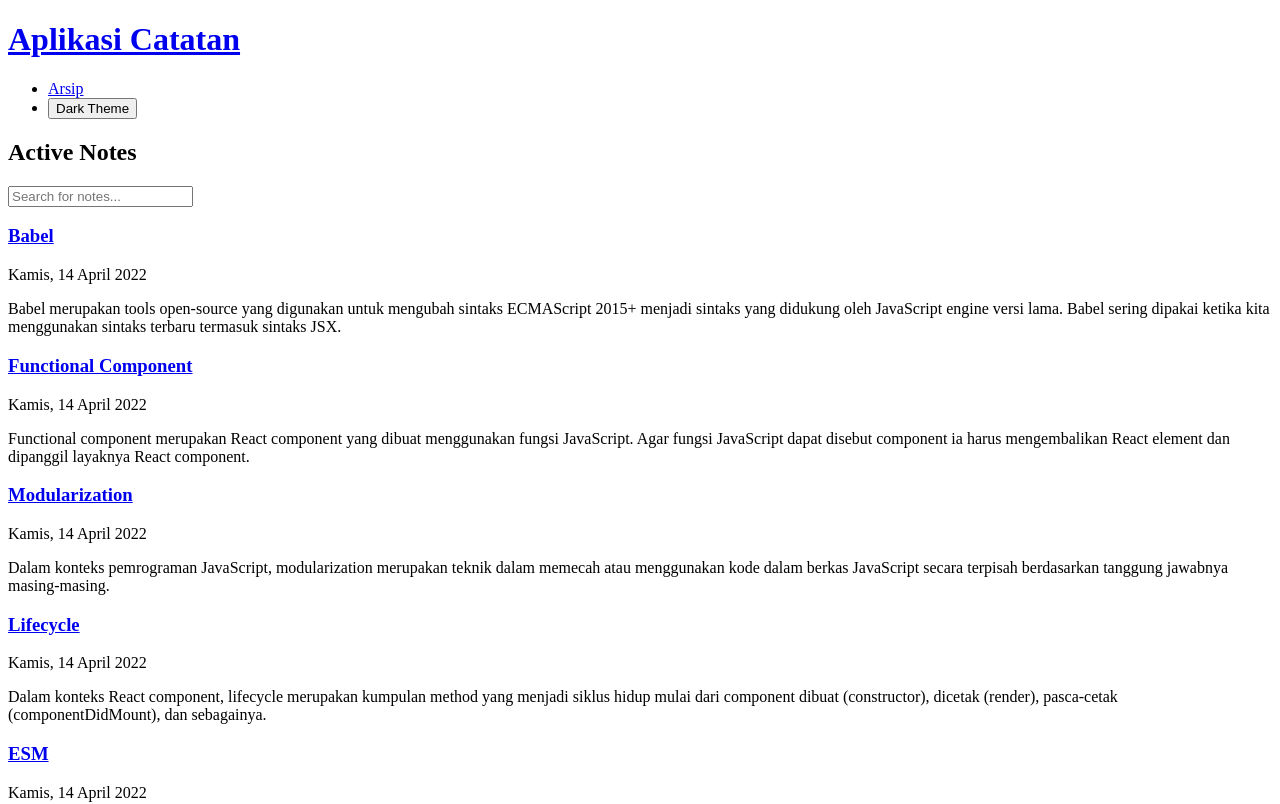
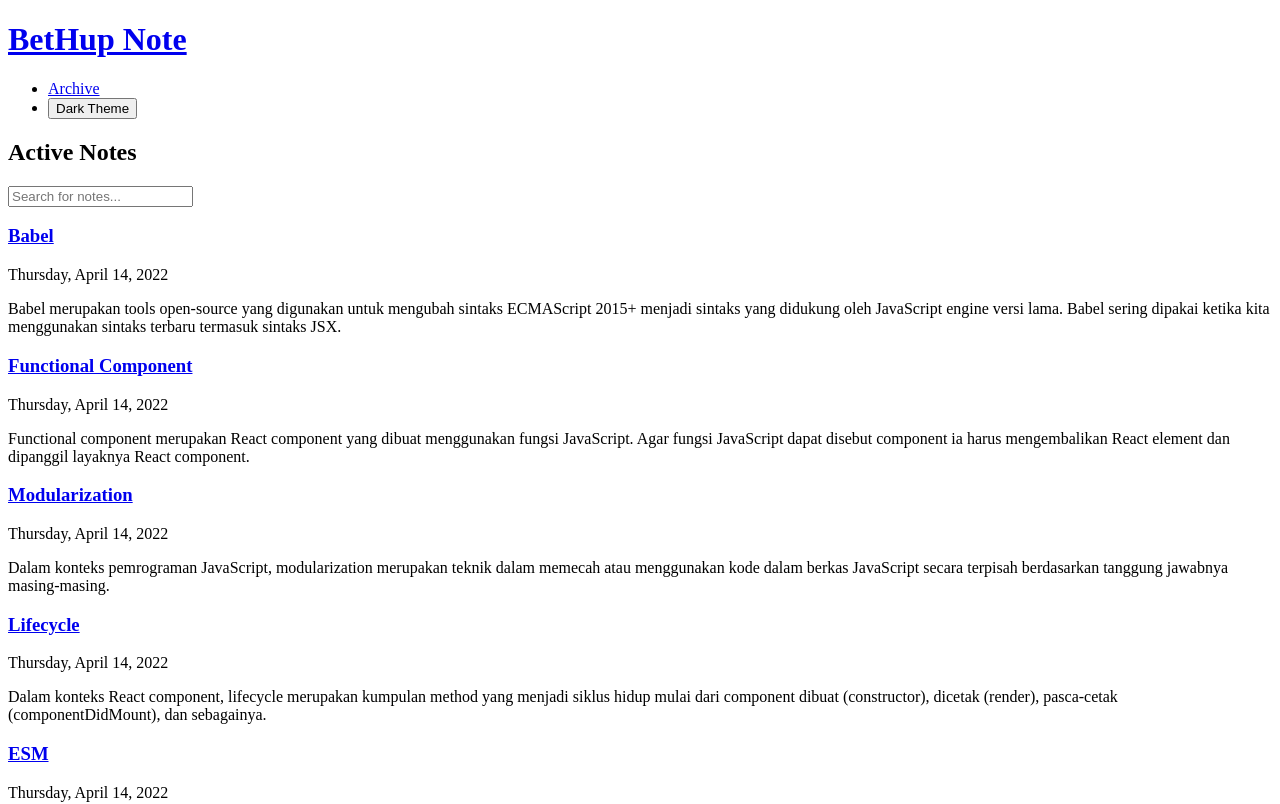
Before and after one commit to berthutapea/react-notes-app-2, a React (Create React App) app: page / in a window 1280 px wide. Shown: the top 804 px of the page. Built offline with nearby package versions, Linux system fonts and the light colour scheme; the HTML template or start-up script is replaced by a standard one.

Commit message:
firs commit react-notes-app-2

```diff
--- a/package.json
+++ b/package.json
@@ -1,7 +1,6 @@
 {
   "name": "notes-app-react",
   "version": "0.1.0",
-  "homepage": "https://jhonarendra.github.io/react-personal-notes",
   "private": true,
   "dependencies": {
     "draft-js": "^0.11.7",
--- a/src/App.jsx
+++ b/src/App.jsx
@@ -16,7 +16,7 @@ function App() {
     <div className="app-container">
       <header>
         <h1>
-          <Link to="/">Aplikasi Catatan</Link>
+          <Link to="/">BetHup Note</Link>
         </h1>
         <NavMenu />
       </header>
--- a/src/components/layout/NavMenu.jsx
+++ b/src/components/layout/NavMenu.jsx
@@ -9,7 +9,7 @@ export default function NavMenu() {
       <ul>
         <li>
           {pathname !== '/archives'
-            ? <Link to="/archives" title="Archives">Arsip</Link>
+            ? <Link to="/archives" title="Archives">Archive</Link>
             : <Link to="/" title="Home">Home</Link>}
 
         </li>
--- a/src/components/notes/NoteListEmpty.jsx
+++ b/src/components/notes/NoteListEmpty.jsx
@@ -3,7 +3,7 @@ import React from 'react'
 export default function NoteListEmpty() {
   return (
     <section className="notes-list-empty">
-      <p className="notes-list__empty">Tidak ada catatan</p>
+      <p className="notes-list__empty">No notes here.</p>
     </section>
   )
 }
--- a/src/pages/archives.jsx
+++ b/src/pages/archives.jsx
@@ -24,11 +24,11 @@ export default function IndexPage() {
   }, [search])
   return (
     <section className="homepage">
-      <h2>Catatan Arsip</h2>
+      <h2>Archive</h2>
       <section className="search-bar">
         <input
           type="text"
-          placeholder="Cari berdasarkan judul ..."
+          placeholder="Search for notes..."
           value={search}
           onChange={handleSearch}
         />
--- a/src/utils/index.js
+++ b/src/utils/index.js
@@ -5,7 +5,7 @@ const showFormattedDate = (date) => {
     month: 'long',
     day: 'numeric'
   }
-  return new Date(date).toLocaleDateString('id-ID', options)
+  return new Date(date).toLocaleDateString('en-US', options)
 }
 
 const capitalizeFirstLetter = (string) => string.charAt(0).toUpperCase() + string.slice(1)
```
Also changed, not shown: src/styles/style.css (+29 -11 lines).
